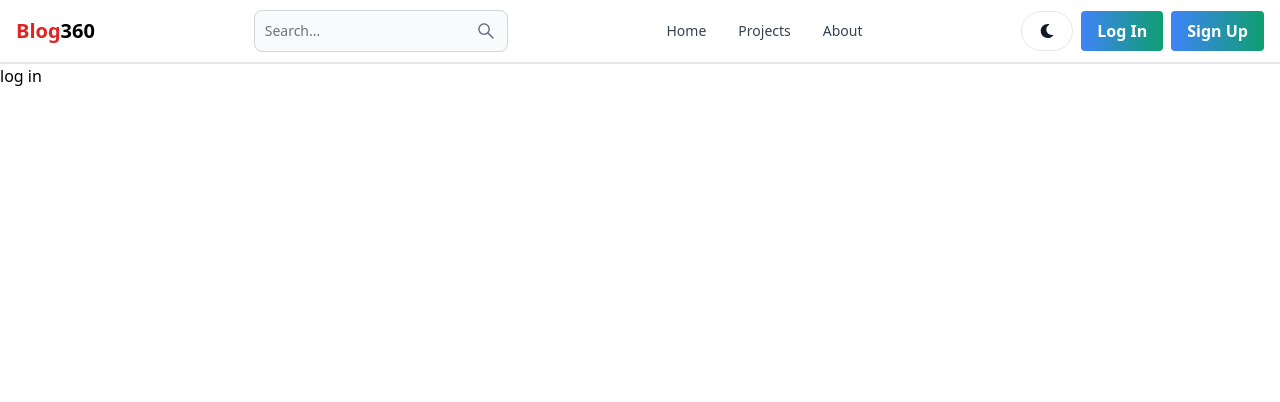
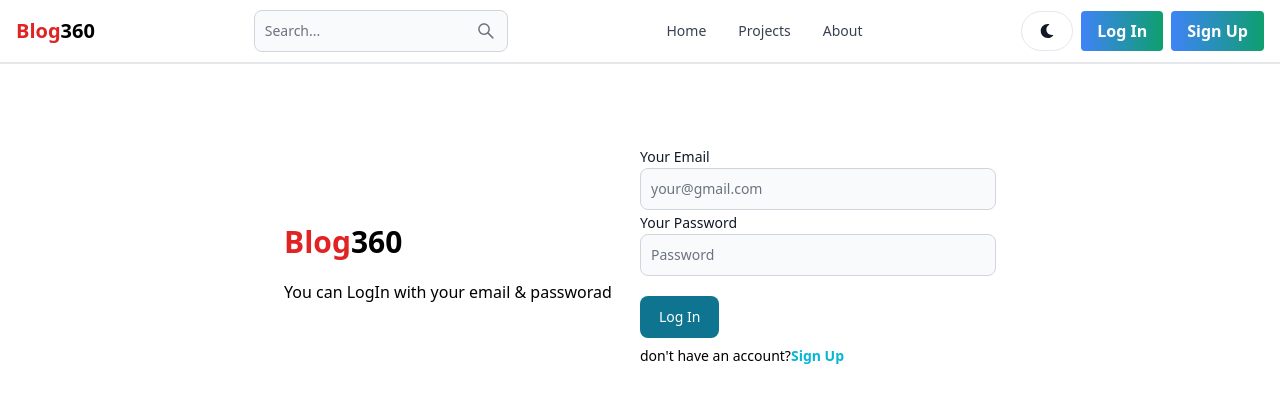
Before and after one commit to Tohidul0/Blog-360, a React (Vite) app in the folder Client/: page /LogIn in a window 1280 px wide. Shown: the top 402 px of the page. Built offline with nearby package versions, Linux system fonts and the light colour scheme.

Commit message:
frontend sigin page make,also connect api,when it find valid user,go to ome page

```diff
--- a/Client/src/pages/LogIn.jsx
+++ b/Client/src/pages/LogIn.jsx
@@ -1,9 +1,115 @@
-import React from 'react';
+import React, { useState } from 'react';
+import { Link, useNavigate } from 'react-router-dom';
+import { Alert, Button, Label, Spinner, TextInput } from 'flowbite-react';
 
 function LogIn(props) {
+    const [formData, setFormData] = useState({});
+    const [errormessage, setErrormessage] = useState(null);
+    const [loading, setLoading] = useState(false);
+    const navigate = useNavigate('');
+
+
+
+    // hendleChane part----------------------------------------
+    const hendleChange =(e) =>{
+        setFormData({...formData, [e.target.id] : e.target.value.trim() })
+
+    }
+
+
+
+
+    // onsubmit part------------------------------------------
+    const hendleSubmit = async (e) =>{
+        e.preventDefault();
+        console.log(formData)
+        console.log('clickeeddd')
+        if(!formData.email || !formData.passwoard || formData.email==='' || formData.passwoard === ''){
+          return   setErrormessage('all field required');
+        }
+        try{
+            setLoading(true);
+            const res = await fetch('http://localhost:3000/api/signIn',{
+                method: "POST",
+                headers: {'Content-Type' : 'application/json'},
+                body: JSON.stringify(formData)
+
+            });
+
+            const data = await res.json();
+            if(data.success === "false"){
+                setLoading(false);
+
+                return setErrormessage(data.maessage);
+
+
+            }
+            if(res.ok){
+                setLoading(false);
+                navigate('/');
+            }
+        }
+        catch(err){
+            setLoading(false);
+            return setErrormessage(err.message);
+        }
+    }
+
+
     return (
-        <div>
-            <h1>log in</h1>
+        <div className='mt-20 min-h-screen md:mx-auto sm:px-7  flex justify-center flex-col md:flex-row   max-w-3xl '>
+            <div className=' flex-1  my-20 '>
+                    <Link to='/' className='white-space: nowrap   text-3xl font-bold'>
+                        <span className='text-red-600 cursor-pointer'>Blog</span>
+                        360
+                    </Link>
+                    <p className='py-5'>You can LogIn with your email & passworad</p>
+            </div>
+            <div className='flex-1 '>
+            <form  onSubmit={hendleSubmit}>
+
+                <Label className='mt-5' value='Your Email'/>
+                <TextInput
+                    type='text'
+                    placeholder='your@gmail.com'
+                    id='email'
+                    onBlur={hendleChange}
+                    />
+                <Label className='mt-5' value='Your Password'/>
+                <TextInput
+                    type='password'
+                    placeholder='Password'
+                    id='passwoard'
+                    onBlur={hendleChange}
+                    />
+                <Button type="submit" className='mt-5' disabled={loading} >
+                    {
+                      loading ? (
+                        <>
+                        <Spinner className='text-sm'/> loading.....
+                        </>
+
+                      )
+                      :
+                        "Log In"
+                    }
+                </Button>
+
+            </form>
+            <p className='text-sm mt-2'>don't have an account?
+            <Link to='/register'>
+            <span className='text-cyan-500 font-semibold'>Sign Up</span>
+            </Link>
+            </p>
+            {errormessage && (
+                <Alert className='mt-5' color='failure'>{errormessage}</Alert>
+            )
+
+            }
+            </div>
+
+
+
         </div>
     );
 }
--- a/Client/src/pages/Register.jsx
+++ b/Client/src/pages/Register.jsx
@@ -28,16 +28,16 @@ function Register(props) {
             });
 
             const data = await res.json();
-            if(!res.ok){
+            if(data.success === "false"){
                 setLoading(false);
 
-                return setErrormessage("You have already account, plz LogIn");
+                return setErrormessage(data.maessage);
 
 
             }
             if(res.ok){
                 setLoading(false);
-                navigate('/');
+                navigate('/signIn');
             }
         }
         catch(err){
```
